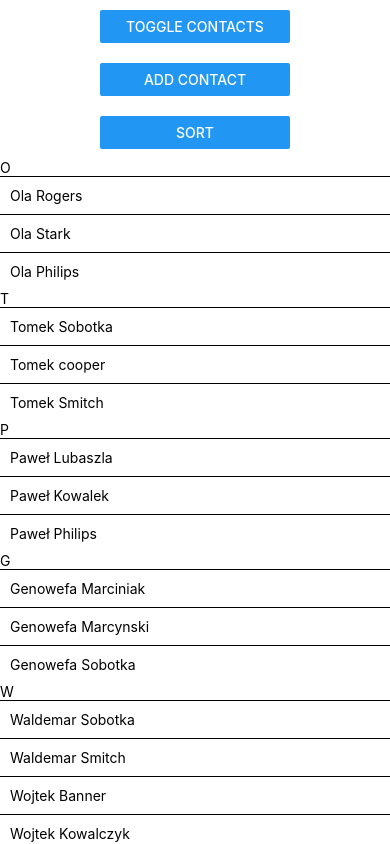
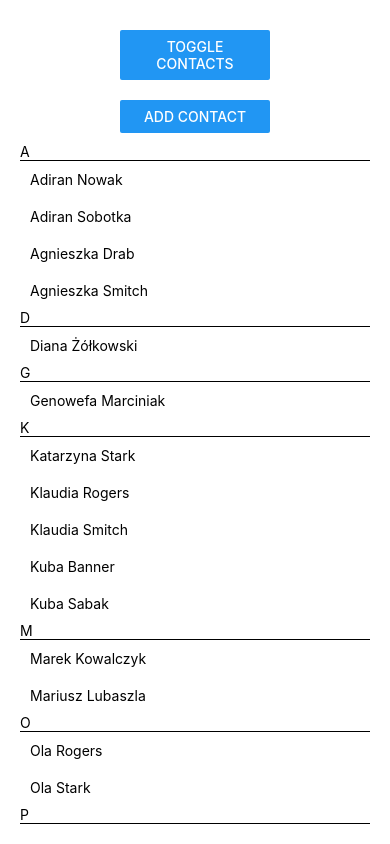
Before and after one commit to wer08/ReactNativeLearning, a React Native app: screen / in a window 390 px wide. Both pictures are taken after a click on the button "TOGGLE CONTACTS". Shown: the top 844 px of the page. Built offline with nearby package versions, Linux system fonts and the light colour scheme.

Commit message:
Another lesson

```diff
--- a/AddContactForm.js
+++ b/AddContactForm.js
@@ -1,8 +1,8 @@
 import { Button, StyleSheet, TextInput, View } from "react-native";
 import PropTypes from 'prop-types'
-import { useEffect, useState } from "react";
+import { useDebugValue, useEffect, useState } from "react";
 
-const AddContactForm = ({setList, list, setShowForm}) => {
+const AddContactForm = ({addContact, setShowForm}) => {
 
     const styles = StyleSheet.create({
         input: {
@@ -10,35 +10,54 @@ const AddContactForm = ({setList, list, setShowForm}) => {
             borderColor: 'black',
             borderWidth: 1,
             margin: 5,
+        },
+        page:
+        {
+            justifyContent: 'center',
+            flex: 1
         }
     })
 
+
     const [name, setName] = useState("");
     const [phone, setPhone] = useState("");
-    const pressHandler = ()=>{
-        const newList = [...list];
-        if(name != "" && phone != "")
+    const [disabled, setDisabled] = useState(true);
+    const pressHandler = ()=>addContact(name,phone);
+    const cancelHandler = () => setShowForm(false);
+
+    const handleName = name =>{
+        if(name.length > 0)
         {
-            setShowForm((prevState)=>!prevState)
-            setList([...newList, {
-                name: name,
-                phone: phone,
-            }]);
-
-
+            setName(name)
         }
 
+    }
+
+    const handlePhone = phone =>{
+        if(+phone >= 0 && phone.length <= 9 )
+        {
+            setPhone(phone);
+        }
 
     }
     useEffect(()=>{
-        setName("");
-        setPhone("");
-    },[list])
+        if(phone.length === 9 && name.length > 0)
+        {
+            setDisabled(false)
+        }
+        else
+        {
+            setDisabled(true)
+        }
+
+    },[phone,name])
+
     return (
-        <View>
-            <TextInput style = {styles.input} value={name} onChangeText={setName} autoFocus={true} clearButtonMode="always"/>
-            <TextInput style = {styles.input} value={phone} onChangeText={setPhone} clearButtonMode="always"/>
-            <Button title="Add" onPress={pressHandler}/>
+        <View style={styles.page}>
+            <TextInput style = {styles.input} value={name} onChangeText={handleName} autoFocus={true} clearButtonMode="always" placeholder="Name"/>
+            <TextInput style = {styles.input} value={phone} onChangeText={handlePhone} clearButtonMode="always" placeholder="phone" keyboardType="numeric"/>
+            <Button title="Add" onPress={pressHandler} disabled={disabled}/>
+            <Button title="Cancel" onPress={cancelHandler} />
         </View>
      );
 }
--- a/App.js
+++ b/App.js
@@ -16,28 +16,35 @@ export default function App() {
     setShowContacts(prevState => !prevState);
   }
 
-  const [list,setList] = useState(contacts);
+  const [list,setList] = useState(contacts.sort(compareNames));
   const [showForm, setShowForm] = useState(false);
   const toggleForm = (()=>{
     setShowForm(prevState => !prevState)
   })
 
-  const sort = (list)=>{
-    const sortedList = [...list].sort(compareNames)
-    setList(sortedList);
+
+  const addContact = (name, phone) => {
+    const correctPhone = phone.slice(0, 3) + "-" + phone.slice(3, 6) + "-" + phone.slice(6, 9);
+    if(name != "" && phone != "")
+    {
+        setShowForm((prevState)=>!prevState)
+        setList([...list, {
+            name: name,
+            phone: correctPhone,
+        }].sort(compareNames));
+    }
   }
-
 
 
   if (showForm)
   {
     return (
-      <AddContactForm setList = {setList} list={list} setShowForm={setShowForm}></AddContactForm>
+      <AddContactForm addContact={addContact} setShowForm={setShowForm}></AddContactForm>
     )
   }
   else{
     return (
-      <View>
+      <View style={styles.page}>
         <View style={styles.button}>
           <Button title='toggle contacts' onPress={toggleContacts} />
         </View>
@@ -45,9 +52,6 @@ export default function App() {
           <Button title="Add contact" onPress={toggleForm} />
         </View>
 
-        {showContacts && <View style={styles.button}><Button title='sort' onPress={()=>{
-          sort(list);
-        }} /></View>}
         {showContacts && <ContactsList data={list}/>}
 
       </View>
@@ -64,5 +68,11 @@ const styles = StyleSheet.create({
     marginTop: 10,
     marginLeft: 100,
     marginRight: 100
+  },
+  page:
+  {
+    flex: 1,
+    justifyContent: "center",
+    padding: 20
   }
 });
--- a/Contact.js
+++ b/Contact.js
@@ -6,8 +6,7 @@ const Contact = (props) => {
     const styles = StyleSheet.create({
         contact: {
             padding: 10,
-            borderStyle: 'solid',
-            borderTopWidth: 1
+
 
         }
     })
--- a/ContactsList.js
+++ b/ContactsList.js
@@ -1,8 +1,14 @@
-import { ListViewBase, SectionList, Text } from "react-native";
+import { ListViewBase, SectionList, StyleSheet, Text } from "react-native";
 import Contact from "./Contact";
 
 
 const ContactsList = ({data}) => {
+    const styles = StyleSheet.create({
+        header:{
+            borderBottomColor: 'black',
+            borderBottomWidth: 1
+        }
+    })
     const getSections = (data) => {
         if (data.length === 0)
         {
@@ -21,7 +27,7 @@ const ContactsList = ({data}) => {
             },{})
         )
     }
-    const renderSectionHeader = ({section}) => <Text>{section.title}</Text>
+    const renderSectionHeader = ({section}) => <Text style={styles.header}>{section.title}</Text>
     return (
 
         <SectionList
--- a/contacts.js
+++ b/contacts.js
@@ -16,6 +16,6 @@ export const compareNames = (contact1, contact2) => ((contact1.name > contact2.n
 
 //add keys to bnased on index
 const addKeys = (val, key) => ({key, ...val});
-const NUM_CONTACTS = 50;
+const NUM_CONTACTS = 20;
 //Create an Array of length NUM_CONTACTS and alphatize name
 export default Array.from({length: NUM_CONTACTS},createContact).map(addKeys)
--- a/package.json
+++ b/package.json
@@ -9,6 +9,7 @@
     "web": "expo start --web"
   },
   "dependencies": {
+    "@expo/ngrok": "^2.4.3",
     "@expo/webpack-config": "^0.17.2",
     "expo": "~47.0.9",
     "expo-status-bar": "~1.4.2",
@@ -19,7 +20,8 @@
     "react-native-web": "~0.18.9"
   },
   "devDependencies": {
-    "@babel/core": "^7.12.9"
+    "@babel/core": "^7.12.9",
+    "@expo/ngrok": "^4.1.0"
   },
   "private": true
 }
```
Also changed, not shown: 1 other file (tests, documents, lock files or other folders).
